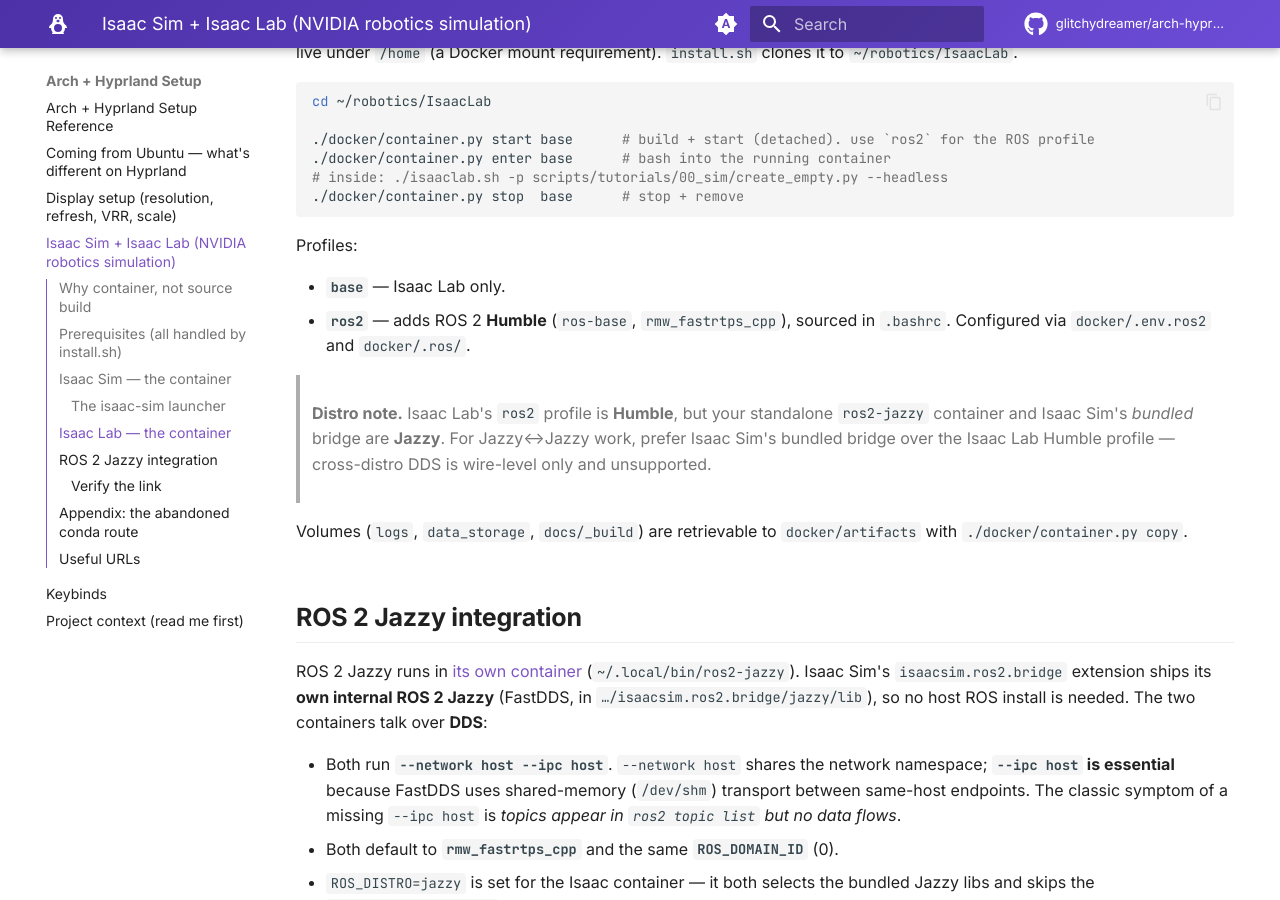
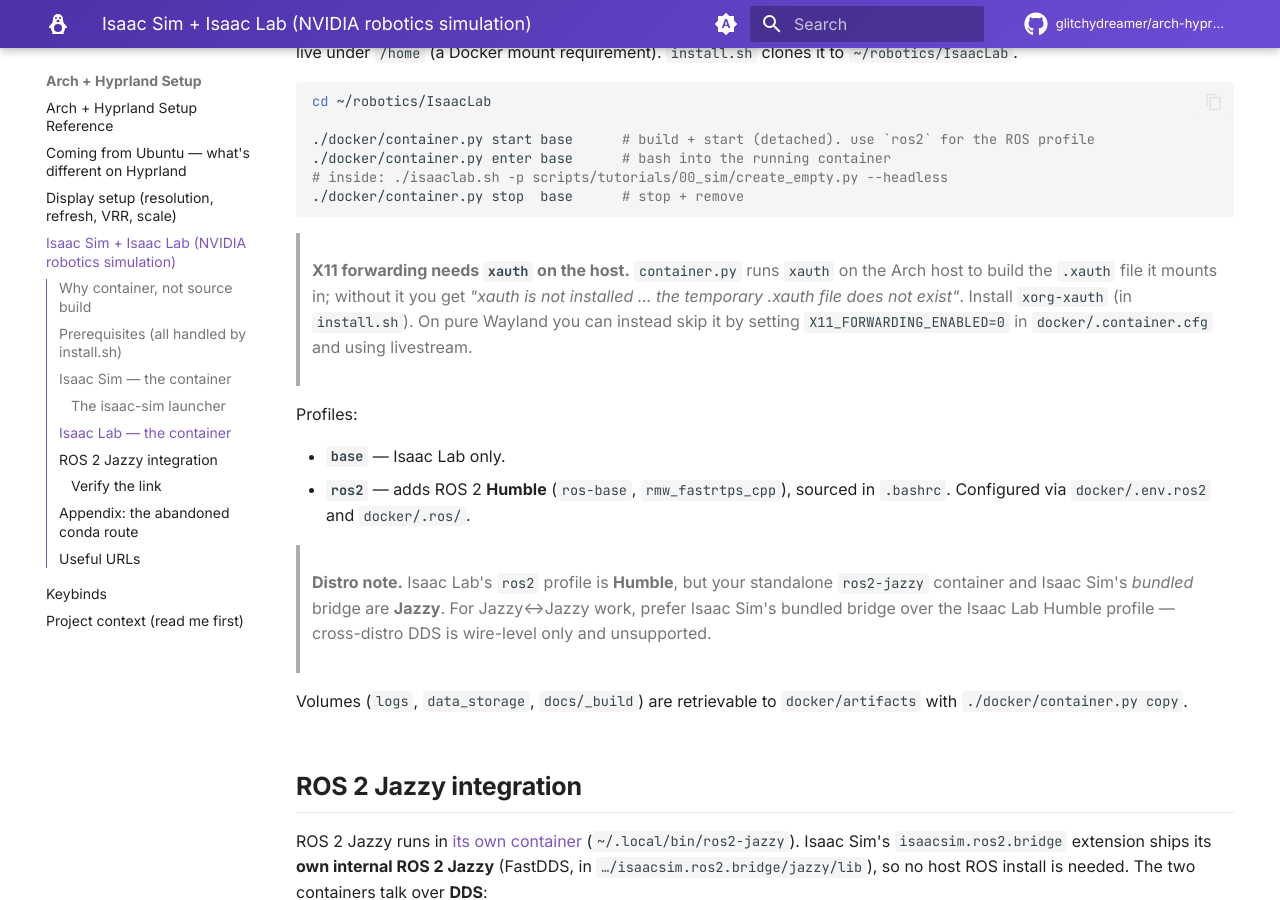
Before and after one commit to glitchydreamer/arch-hyprland-setup, an MkDocs documentation site: the page built from docs/isaac-sim.md, in a window 1280 px wide and 900 px high, scrolled down 2419 px. Built offline with MkDocs 1.6.1 and Material for MkDocs 9.7.7, drawn with Linux system fonts in a browser that asks for light colours; comment, search, counter and statistics services are not loaded.

Commit message:
feat(install): add xorg-xauth for Isaac Lab X11, alsa-utils for audio debug
Isaac Lab's docker/container.py needs host-side xauth to set up X11
forwarding (fails otherwise). alsa-utils gives aplay/speaker-test for
low-level DualSense jack debugging. Documented the xauth requirement and
the Wayland opt-out in docs/isaac-sim.md.

Co-Authored-By: Claude Opus 4.7 <noreply@anthropic.com>

````diff
--- a/docs/isaac-sim.md
+++ b/docs/isaac-sim.md
@@ -104,6 +104,12 @@ cd ~/robotics/IsaacLab
 ./docker/container.py stop  base      # stop + remove
 ```
 
+> **X11 forwarding needs `xauth` on the host.** `container.py` runs `xauth` on the
+> Arch host to build the `.xauth` file it mounts in; without it you get *"xauth is
+> not installed … the temporary .xauth file does not exist"*. Install `xorg-xauth`
+> (in `install.sh`). On pure Wayland you can instead skip it by setting
+> `X11_FORWARDING_ENABLED=0` in `docker/.container.cfg` and using livestream.
+
 Profiles:
 
 - **`base`** — Isaac Lab only.
````
Also changed, not shown: 1 other file.
